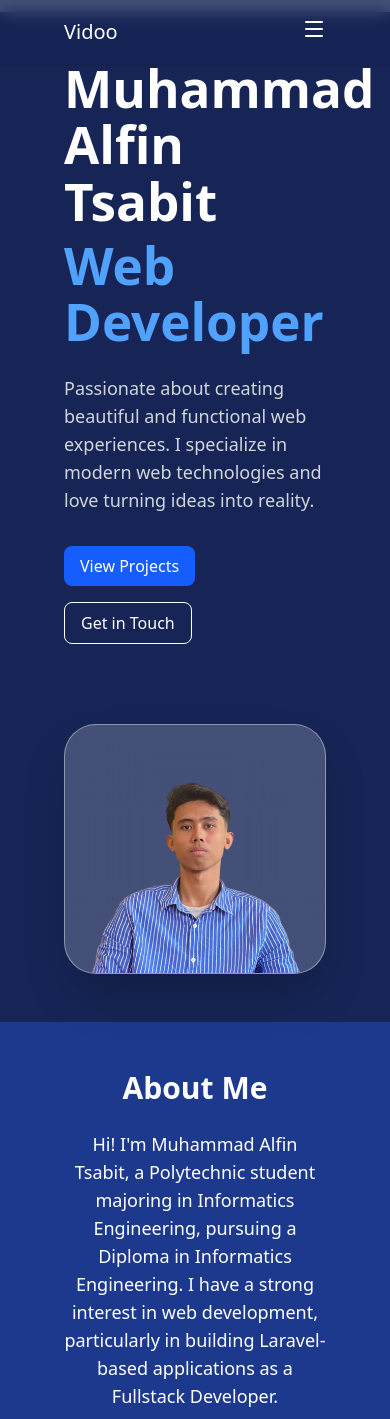
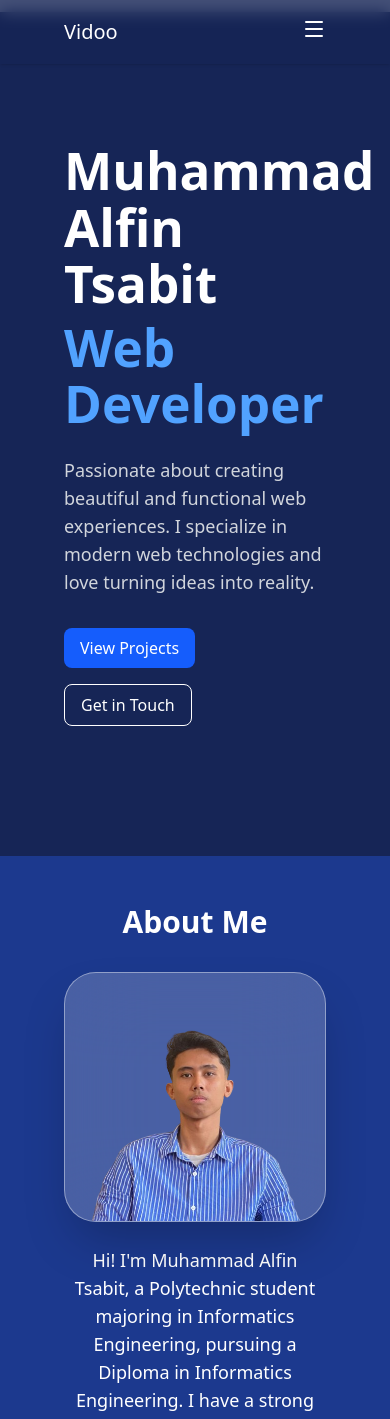
Before and after one commit to vidoonoth/personal-app, a React (Vite) app: page / in a window 390 px wide. Shown: the top 1419 px of the page. Built offline with nearby package versions, Linux system fonts and the light colour scheme.

Commit message:
`Added image to About page and modified Hero component to show image only on large screens`

```diff
--- a/src/components/About.jsx
+++ b/src/components/About.jsx
@@ -18,6 +18,17 @@ const About = () => {
           <h2 className="text-3xl sm:text-4xl font-bold text-white mb-6">
             About Me
           </h2>
+          <div className="lg:hidden flex justify-center lg:justify-end lg:order-2 mt-8 mb-6 lg:mb-0 lg:mt-0">
+                <img
+                    src="/alfin.png"
+                    alt="Foto Alfin—profil"
+                    // Lebar gambar dibuat relatif terhadap kolom (misalnya 80%)
+                    // dan ukuran max agar gambar tidak pecah
+                    className="backdrop-blur-2xl bg-white/20 w-full max-w-xs md:max-w-sm lg:max-w-md rounded-4xl border border-white/40 object-cover shadow-2xl"
+                    loading="lazy"
+                    decoding="async"
+                />
+            </div>
           <p className="text-lg text-white mb-8">
             Hi! I'm Muhammad Alfin Tsabit, a Polytechnic student majoring in
             Informatics Engineering, pursuing a Diploma in Informatics
--- a/src/components/Hero.jsx
+++ b/src/components/Hero.jsx
@@ -39,7 +39,7 @@ const Hero = () => {
             </div>
 
             {/* KOLOM KANAN: Gambar */}
-            <div className="flex justify-center lg:justify-end lg:order-2 mt-8 lg:mt-0">
+            <div className="hidden lg:flex justify-center lg:justify-end lg:order-2 mt-8 lg:mt-0">
                 <img
                     src="/alfin.png"
                     alt="Foto Alfin—profil"
```
